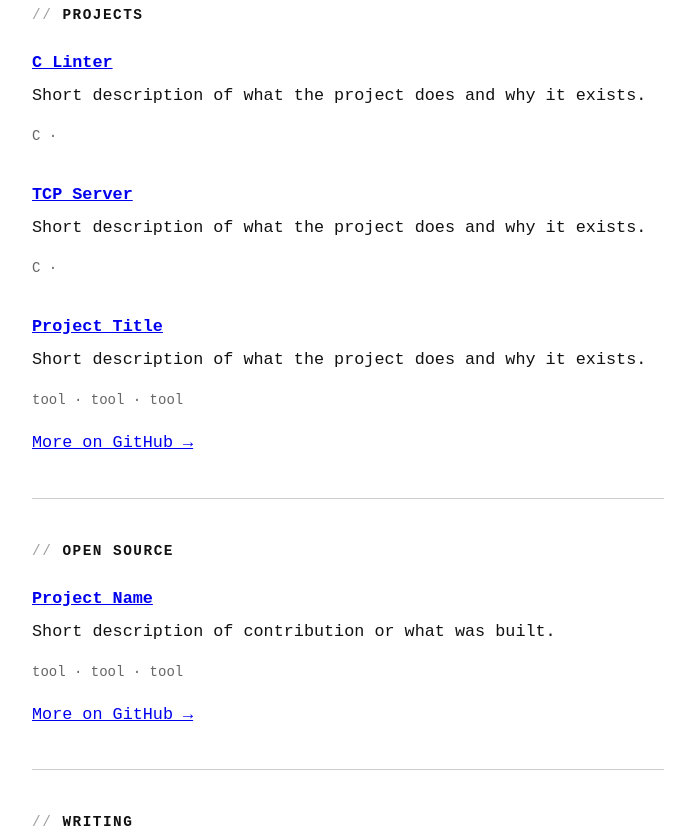
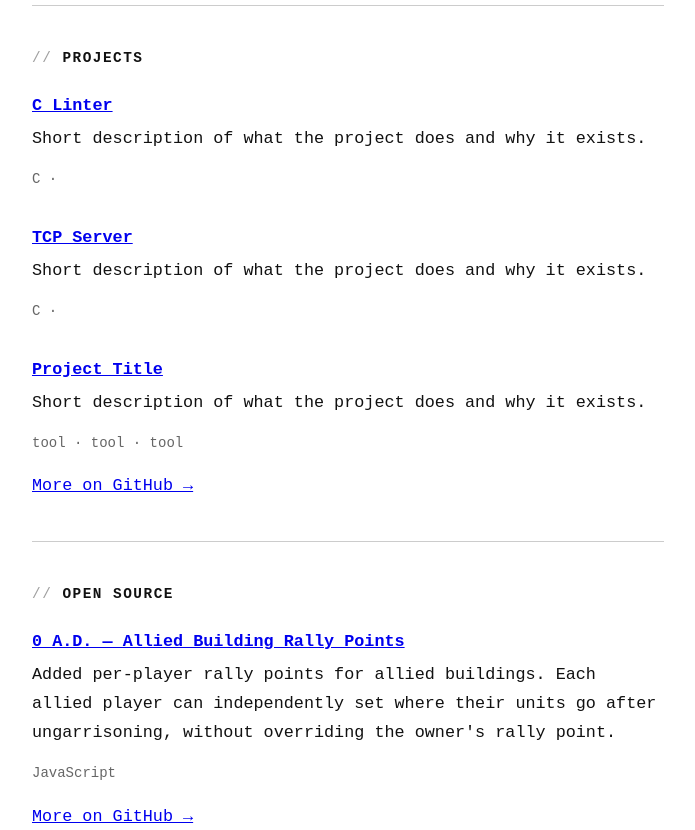
Before and after one commit to mehmed-faheim-arslan/portfolio, a plain HTML site: page index.html in a window 1280 px wide. Shown: the part 1970-2800 px from the top of the page, without its empty margins (292-987 px from the left). Drawn offline with Linux system fonts and the light colour scheme.

Commit message:
added opensource entry allied rally points, about section update

```diff
--- a/index.html
+++ b/index.html
@@ -49,6 +49,7 @@
 
     <section id="about">
       <h2>About</h2>
+      <p>I go by two names: <strong>M. Sai Kaushik</strong> and <strong>Mehmed Faheim Arslan</strong>.</p>
       <p>
         I'm a software engineer with 5 years of experience building scalable applications.
         I work primarily with Java and Spring Boot on the backend, React and TypeScript on the frontend.
@@ -158,9 +159,9 @@
       <h2>Open Source</h2>
 
       <article>
-        <h3><a href="#">Project Name</a></h3>
-        <p>Short description of contribution or what was built.</p>
-        <p class="tech">tool &middot; tool &middot; tool</p>
+        <h3><a href="https://gitea.wildfiregames.com/0ad/0ad/pulls/8848">0 A.D. — Allied Building Rally Points</a></h3>
+        <p>Added per-player rally points for allied buildings. Each allied player can independently set where their units go after ungarrisoning, without overriding the owner's rally point.</p>
+        <p class="tech">JavaScript</p>
       </article>
 
       <p><a href="https://github.com/mehmed-faheim-arslan">More on GitHub &#8594;</a></p>
```
